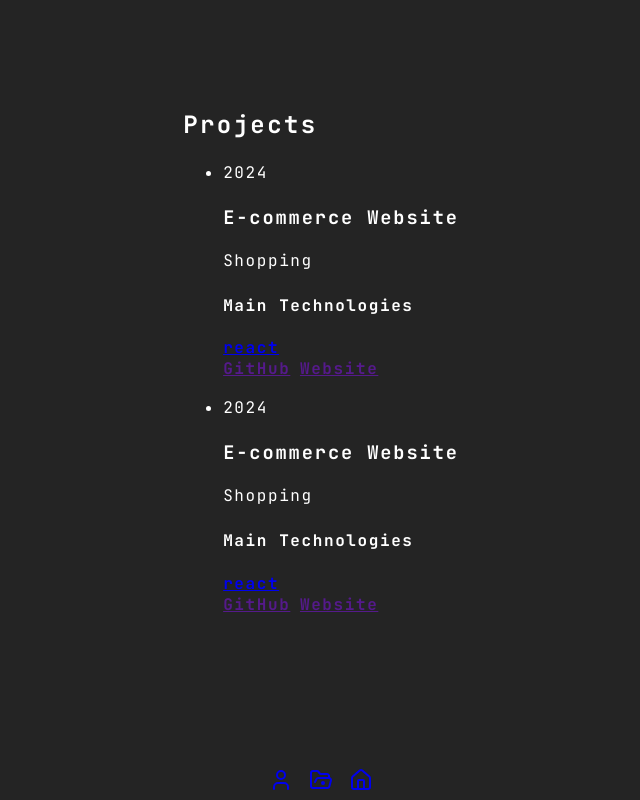
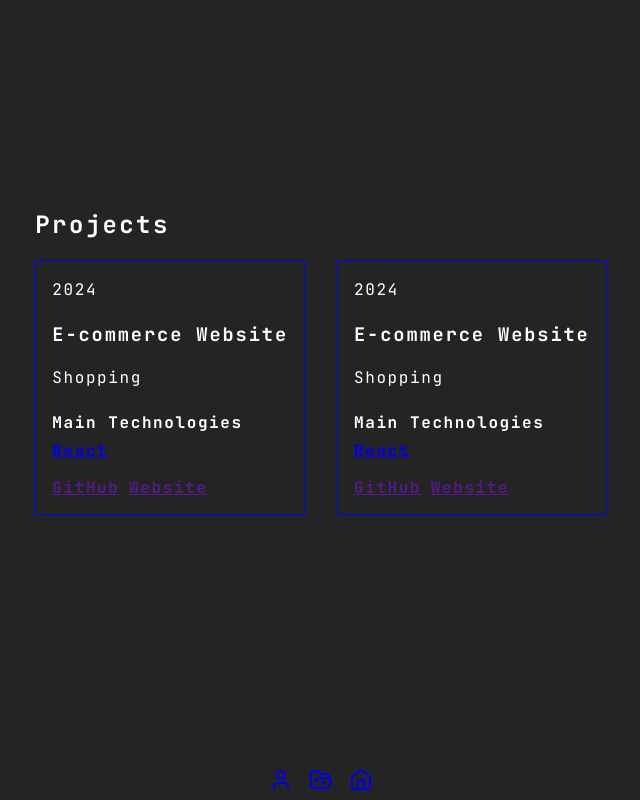
Before and after one commit to Adrydevmateo/website, a React (Vite) app: page /projects in a window 1280 px wide. Shown: the whole page, without its empty margins (319-959 px from the left). Built offline with nearby package versions, Linux system fonts and the light colour scheme.

Commit message:
Finished basic layout at projects

```diff
--- a/src/pages/projects/Projects.style.css
+++ b/src/pages/projects/Projects.style.css
@@ -2,27 +2,46 @@
 
 #projects-page .hero {}
 
-#projects-page ul {}
+#projects-page ul {
+ display: flex;
+ gap: 2em;
+ list-style: none;
+ padding: 0;
+}
 
-#projects-page ul li {}
+#projects-page ul li {
+ border: 1px solid blue;
+ padding: 1em;
+}
 
 #projects-page ul li .row-1 {}
 
-#projects-page ul li .row-1 p {}
+#projects-page ul li .row-1 p {
+ margin: 0;
+}
 
 #projects-page ul li .row-2 {}
 
-#projects-page ul li .row-2 h3 {}
+#projects-page ul li .row-2 h3 {
+ word-break: break-all;
+}
 
-#projects-page ul li .row-2 p {}
+#projects-page ul li .row-2 p {
+ word-break: break-all;
+}
 
-#projects-page ul li .row-3 {}
+#projects-page ul li .row-3 {
+ margin-bottom: 1em;
+}
 
-#projects-page ul li .row-3 h4 {}
+#projects-page ul li .row-3 h4 {
+ margin-bottom: .4em;
+}
 
 #projects-page ul li .row-3 .technologies {
  display: flex;
  gap: .6em;
+ text-transform: capitalize;
 }
 
 #projects-page ul li .row-3 .technologies a {}
```
